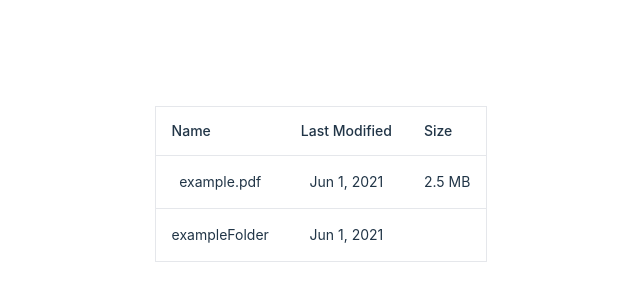
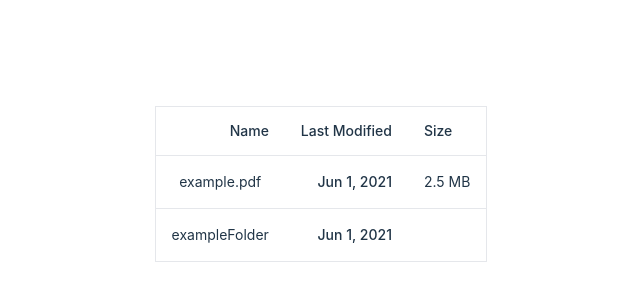
Before and after one commit to dan-antonelli/tiny-drive, a React (Vite) app: page / in a window 1280 px wide. Shown: the part 216-516 px from the top of the page, without its empty margins (319-959 px from the left). Built offline with nearby package versions, Linux system fonts and the light colour scheme.

Commit message:
move date formatting to Columns.tsx

```diff
--- a/src/App.tsx
+++ b/src/App.tsx
@@ -1,24 +1,13 @@
 import './App.css';
-import formatDate from './features/table/utils/formatDate';
 
 import { DataTable, columns } from '@/features/table';
 import data from '@/mock-data/data';
-import { FileInfo } from '@/types/types';
 
 function App() {
-  const formatData = (data: FileInfo[]) => {
-    return data.map((item: FileInfo) => {
-      return {
-        ...item,
-        lastModified: formatDate(item.lastModified),
-      };
-    });
-  };
-
   return (
     <div className='w-full'>
       <div className='container mx-auto py-10'>
-        <DataTable columns={columns} data={formatData(data)} />
+        <DataTable columns={columns} data={data} />
       </div>
     </div>
   );
--- /dev/null
+++ b/src/features/table/components/Columns.tsx
@@ -0,0 +1,28 @@
+import { ColumnDef } from '@tanstack/react-table';
+
+import formatDate from '../utils/formatDate';
+
+import { FileInfo } from '@/types/types';
+
+const columns: ColumnDef<FileInfo>[] = [
+  {
+    accessorKey: 'name',
+    header: () => <div className='text-right'>Name</div>,
+  },
+  {
+    accessorKey: 'lastModified',
+    header: () => <div className='text-right'>Last Modified</div>,
+    cell: ({ row }) => {
+      const lastModified: string = row.getValue('lastModified');
+      return (
+        <div className='text-right font-medium'>{formatDate(lastModified)}</div>
+      );
+    },
+  },
+  {
+    accessorKey: 'size',
+    header: 'Size',
+  },
+];
+
+export default columns;
--- a/src/features/table/components/columns.ts
+++ /dev/null
@@ -1,20 +0,0 @@
-import { ColumnDef } from '@tanstack/react-table';
-
-import { FileInfo } from '@/types/types';
-
-const columns: ColumnDef<FileInfo>[] = [
-  {
-    accessorKey: 'name',
-    header: 'Name',
-  },
-  {
-    accessorKey: 'lastModified',
-    header: 'Last Modified',
-  },
-  {
-    accessorKey: 'size',
-    header: 'Size',
-  },
-];
-
-export default columns;
--- a/src/features/table/index.ts
+++ b/src/features/table/index.ts
@@ -1,2 +1,2 @@
 export { default as DataTable } from './components/DataTable';
-export { default as columns } from './components/columns';
+export { default as columns } from './components/Columns.tsx';
```
